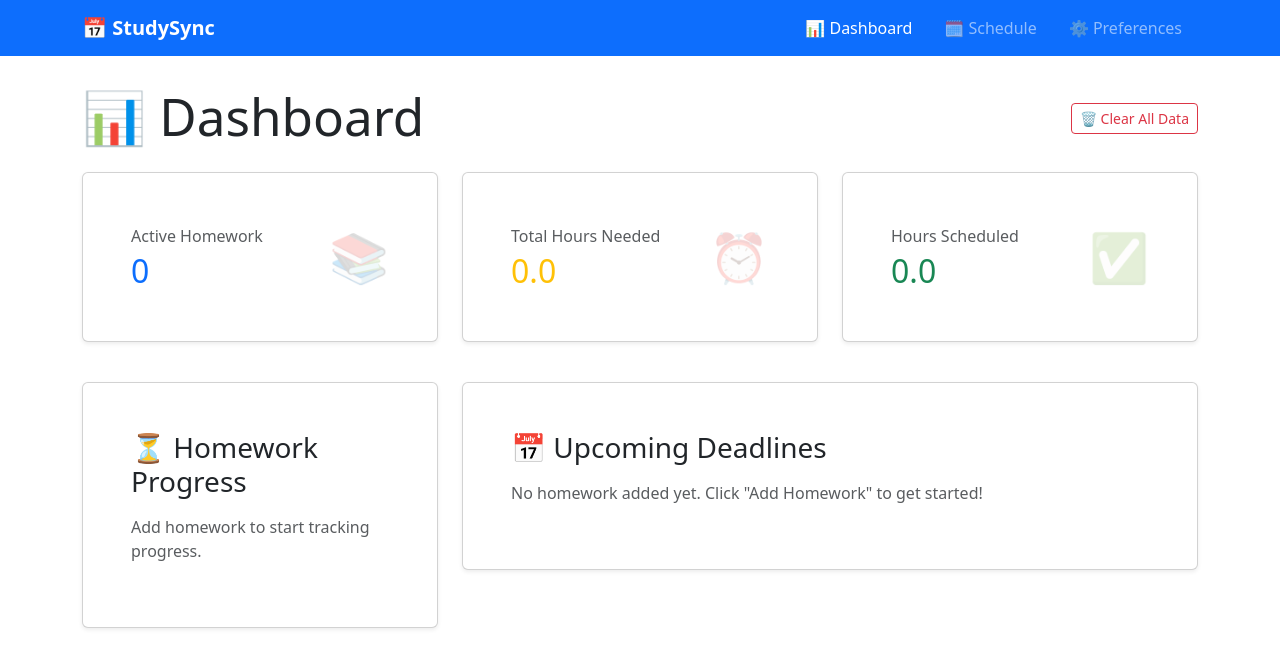
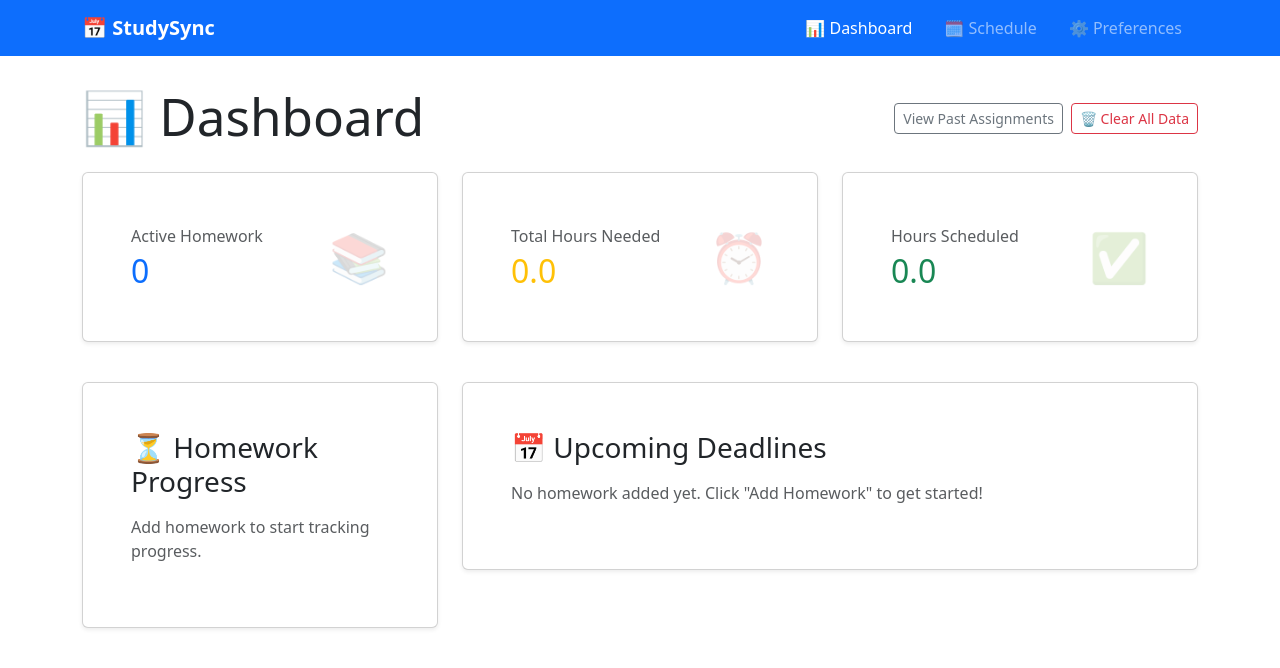
Before and after one commit to CS571-F25/p91, a React (Vite) app: page /p91/dashboard in a window 1280 px wide. Shown: the top 668 px of the page. Built offline with nearby package versions, Linux system fonts and the light colour scheme.

Commit message:
UI changes

```diff
--- a/src/App.css
+++ b/src/App.css
@@ -117,6 +117,14 @@
 
 .schedule-calendar .fc {
   margin-top: 0;
+}
+
+.schedule-toolbar {
+  padding: 10px 16px;
+  background: #f8f9fa;
+  border: 1px solid #e9ecef;
+  border-radius: 12px;
+  box-shadow: 0 2px 6px rgba(0, 0, 0, 0.04);
 }
 
 .schedule-calendar .fc-toolbar {
--- a/src/components/CalendarLegend.jsx
+++ b/src/components/CalendarLegend.jsx
@@ -1,17 +1,19 @@
 import ColorSwatch from "./ColorSwatch";
 
-export default function CalendarLegend({ direction = "column", className = "" }) {
+export default function CalendarLegend({
+  direction = "column",
+  className = "",
+  hideLabel = false
+}) {
   const isRow = direction === "row";
   return (
     <div className={className}>
       <div
         className={`d-flex small align-items-center ${
-          isRow
-            ? "flex-row flex-wrap gap-3"
-            : "flex-column gap-2"
+          isRow ? "flex-row flex-wrap gap-3" : "flex-column gap-2"
         }`}
       >
-        <h6 className="text-muted mb-0 me-3">Legend</h6>
+        {!hideLabel && <h6 className="text-muted mb-0 me-3">Legend</h6>}
         <div className="d-flex align-items-center gap-2">
           <ColorSwatch color="#0d6efd" />
           <span>Study blocks</span>
--- a/src/components/PageHeader.jsx
+++ b/src/components/PageHeader.jsx
@@ -1,11 +1,24 @@
-export default function PageHeader({ title, subtitle, actions }) {
+export default function PageHeader({
+  title,
+  subtitle,
+  actions,
+  actionsClassName = "",
+  actionsStyle = {}
+}) {
   return (
     <div className="d-flex flex-column flex-md-row align-items-md-center justify-content-between mb-4">
       <div>
         <h1 className="mb-1">{title}</h1>
         {subtitle && <p className="text-muted mb-0">{subtitle}</p>}
       </div>
-      {actions && <div className="mt-3 mt-md-0 d-flex align-items-center gap-2">{actions}</div>}
+      {actions && (
+        <div
+          className={`mt-3 mt-md-0 d-flex align-items-center gap-2 ${actionsClassName}`.trim()}
+          style={actionsStyle}
+        >
+          {actions}
+        </div>
+      )}
     </div>
   );
 }
--- a/src/pages/DashboardPage.jsx
+++ b/src/pages/DashboardPage.jsx
@@ -1,5 +1,5 @@
 import React from 'react';
-import { Row, Col } from 'react-bootstrap';
+import { Row, Col, Modal } from 'react-bootstrap';
 import Card from '../components/Card';
 import Button from '../components/Button';
 import PageHeader from '../components/PageHeader';
@@ -20,7 +20,23 @@ const formatDateDisplay = (dateStr) => {
 };
 
 const DashboardPage = ({ homework, commitments, schedule }) => {
-  const sortedDeadlines = [...homework].sort(
+  const [showPastModal, setShowPastModal] = React.useState(false);
+  const today = new Date();
+  today.setHours(0, 0, 0, 0);
+  const monthAgo = new Date(today);
+  monthAgo.setDate(monthAgo.getDate() - 30);
+
+  const isPastDue = (hw) =>
+    hw?.deadline ? new Date(hw.deadline) < today : false;
+  const isExpired = (hw) =>
+    hw?.deadline ? new Date(hw.deadline) < monthAgo : false;
+
+  const activeHomework = homework.filter((hw) => !isPastDue(hw));
+  const pastAssignments = homework.filter(
+    (hw) => isPastDue(hw) && !isExpired(hw)
+  );
+
+  const sortedDeadlines = [...activeHomework].sort(
     (a, b) => new Date(a.deadline) - new Date(b.deadline)
   );
   const upcomingDeadlines = sortedDeadlines;
@@ -42,7 +58,7 @@ const DashboardPage = ({ homework, commitments, schedule }) => {
       .reduce((sum, ev) => sum + getEventHours(ev), 0);
   };
 
-  const totalHours = homework.reduce((sum, hw) => sum + parseFloat(hw.hours || 0), 0);
+  const totalHours = activeHomework.reduce((sum, hw) => sum + parseFloat(hw.hours || 0), 0);
   const scheduledHours = schedule.reduce((sum, session) => {
     const duration =
       typeof session.duration === "number" && !Number.isNaN(session.duration)
@@ -67,9 +83,19 @@ const DashboardPage = ({ homework, commitments, schedule }) => {
       <PageHeader
         title="📊 Dashboard"
         actions={
-          <Button onClick={handleClearAllData} variant="outline-danger" className="btn-sm">
-            🗑️ Clear All Data
-          </Button>
+          <div className="d-flex gap-2">
+            <Button
+              variant="outline-secondary"
+              className="btn-sm"
+              onClick={() => setShowPastModal(true)}
+              disabled={pastAssignments.length === 0}
+            >
+              View Past Assignments
+            </Button>
+            <Button onClick={handleClearAllData} variant="outline-danger" className="btn-sm">
+              🗑️ Clear All Data
+            </Button>
+          </div>
         }
       />
 
@@ -89,11 +115,11 @@ const DashboardPage = ({ homework, commitments, schedule }) => {
         <Col lg={4} className="mb-4">
           <Card className="h-100 d-flex flex-column">
             <h3 className="mb-3">⏳ Homework Progress</h3>
-            {homework.length === 0 ? (
+            {activeHomework.length === 0 ? (
               <p className="text-muted">Add homework to start tracking progress.</p>
             ) : (
               <div className="flex-grow-1">
-                {homework.map((hw) => {
+                {activeHomework.map((hw) => {
                   const total = parseFloat(hw.hours || 0) || 0;
                   const done = getScheduledHours(hw.name);
                   const pct = total > 0 ? Math.min(100, (done / total) * 100) : 0;
@@ -198,6 +224,54 @@ const DashboardPage = ({ homework, commitments, schedule }) => {
           </Card>
         </Col>
       </Row>
+
+      <Modal
+        show={showPastModal}
+        onHide={() => setShowPastModal(false)}
+        centered
+      >
+        <Modal.Header closeButton>
+          <Modal.Title>📁 Past Assignments</Modal.Title>
+        </Modal.Header>
+        <Modal.Body>
+          {pastAssignments.length === 0 ? (
+            <p className="text-muted mb-0">No assignments in the last 30 days.</p>
+          ) : (
+            <div className="d-flex flex-column gap-2">
+              {pastAssignments.map((hw) => (
+                <div key={hw.id} className="border rounded p-2">
+                  <div className="d-flex justify-content-between align-items-center">
+                    <div className="d-flex align-items-center gap-2">
+                      <span
+                        style={{
+                          display: "inline-block",
+                          width: "12px",
+                          height: "12px",
+                          borderRadius: "4px",
+                          border: "1px solid #ccc",
+                          background: hw.color || "#6c757d"
+                        }}
+                      />
+                      <strong>{hw.name}</strong>
+                    </div>
+                    <small className="text-muted">
+                      Due: {formatDateDisplay(hw.deadline)}
+                    </small>
+                  </div>
+                </div>
+              ))}
+              <div className="text-muted small">
+                Items remain for 30 days after their deadline.
+              </div>
+            </div>
+          )}
+        </Modal.Body>
+        <Modal.Footer>
+          <Button variant="secondary" onClick={() => setShowPastModal(false)}>
+            Close
+          </Button>
+        </Modal.Footer>
+      </Modal>
     </div>
   );
 };
--- a/src/pages/SchedulePage.jsx
+++ b/src/pages/SchedulePage.jsx
@@ -664,8 +664,14 @@ export default function SchedulePage({
       <PageHeader
         title="🗓️ Schedule"
         subtitle="Drag study blocks into your week"
-        actions={
-          <div className="d-flex gap-2">
+      />
+
+      <div
+        className="d-flex justify-content-between align-items-center mb-3 schedule-toolbar"
+        style={{ paddingLeft: "25%" }}
+      >
+        <CalendarLegend direction="row" className="mt-0" hideLabel />
+        <div className="d-flex gap-2 align-items-center">
           <Button
             onClick={() => {
               setModalTab("homework");
@@ -693,10 +699,6 @@ export default function SchedulePage({
             Export / Subscribe
           </Button>
         </div>
-        }
-      />
-      <div className="mb-2 d-flex justify-content-center">
-        <CalendarLegend direction="row" className="mt-0" />
       </div>
       <div
         className="row"
@@ -707,6 +709,9 @@ export default function SchedulePage({
         style={{ height: "calc(100vh - 90px)" }}
       >
         <h4 className="mb-3 flex-shrink-0">Plan Homework</h4>
+        <div className="text-muted small mb-2 flex-shrink-0">
+          Scroll to see more homework items
+        </div>
         <div
           className="flex-grow-1 overflow-auto"
           ref={sidebarRef}
```
Lines whose indentation alone changed are shown as unchanged.
